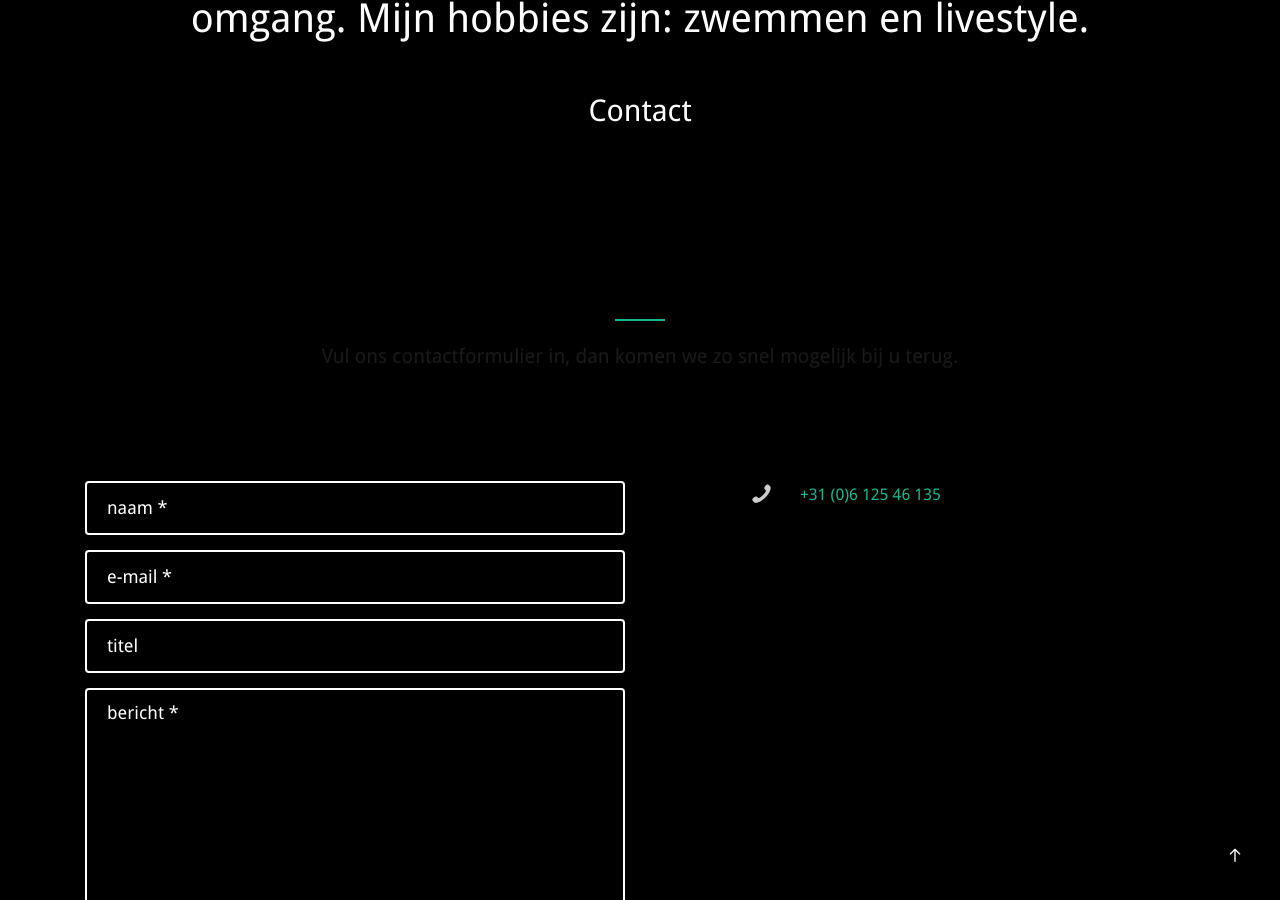
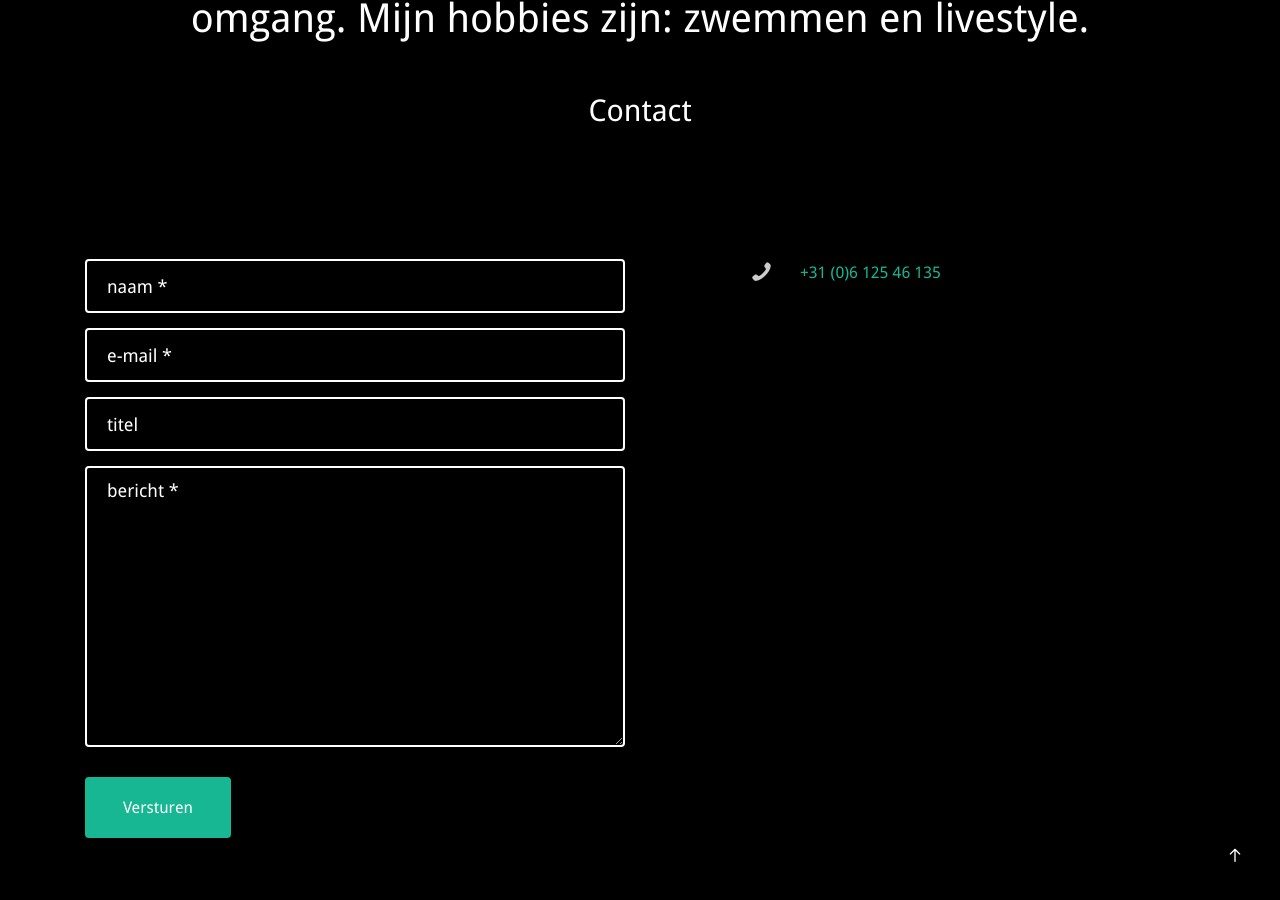
Before and after one commit to apsweb/baddie, a Jekyll site: the page built from index.md, in a window 1280 px wide and 900 px high, scrolled down 1243 px. Built offline with Jekyll 4.4.1, drawn with Linux system fonts in a browser that asks for light colours; some web fonts are replaced.

Commit message:
Updated '_includes/contact.html' via CloudCannon

```diff
--- a/_includes/contact.html
+++ b/_includes/contact.html
@@ -1,12 +1,7 @@
 	<div class="gtco-section">
 		<div class="gtco-container">
 			<div class="row animate-box">
-				<div class="col-md-8 col-md-offset-2 text-center gtco-heading">
-					<h2 class="editable">Vragen?</h2>
-					<p class="editable">
 
-Vul ons contactformulier in, dan komen we zo snel mogelijk bij u terug.</p>
-				</div>
 			</div>
 			<div class="row row-pb-md">
 				<div class="col-md-6 animate-box">
```
